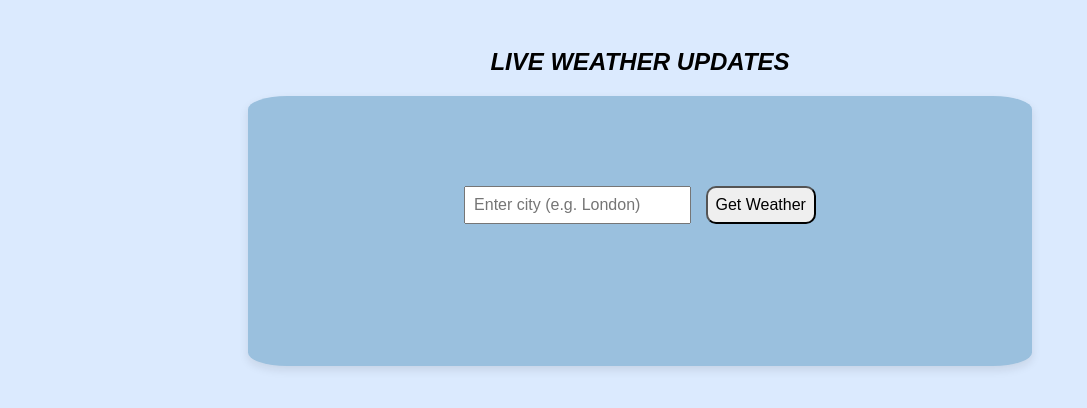
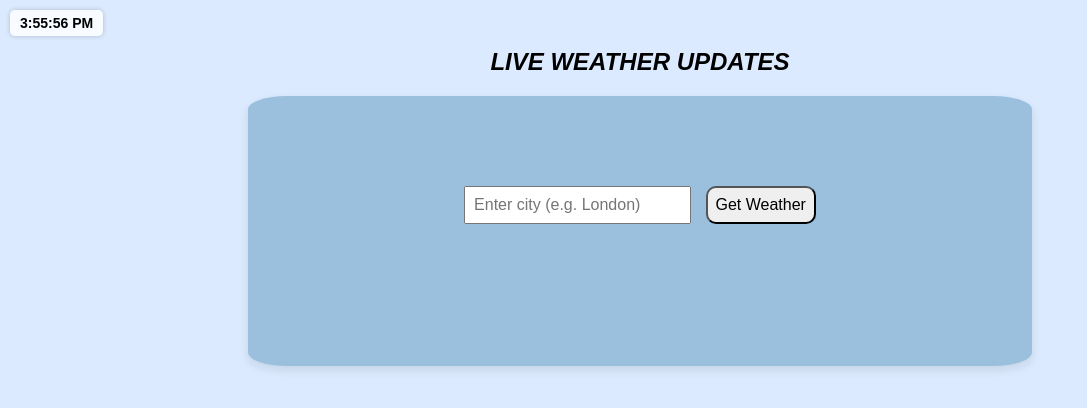
Before and after one commit to Aravind066390/weather, a plain HTML site: page index.html in a window 1280 px wide. Shown: the whole page, without its empty margins (0-1087 px from the left). Drawn offline with Linux system fonts and the light colour scheme.

Commit message:
Update index.html
Signed-off-by: Aravind <sathishkumarhollak@gmail.com>

```diff
--- a/index.html
+++ b/index.html
@@ -4,9 +4,10 @@
   <meta name="viewport" content="width=device-width, initial-scale=1.0"/>
   <title>Free Weather</title>
   <style>
-    h2{
-        font-style:oblique;
+    h2 {
+        font-style: oblique;
     }
+
     body {
       font-family: Arial, sans-serif;
       background: #dbeafe;
@@ -15,28 +16,47 @@
       flex-direction: column;
       align-items: center;
     }
+
     .container {
       background: rgb(154, 192, 222);
-      padding:7%;
+      padding: 7%;
       border-radius: 5%;
       box-shadow: 0 4px 10px rgba(18, 18, 18, 0.1);
       width: 50%;
       text-align: center;
     }
+
     input {
       padding: 8px;
       font-size: 16px;
       margin: 5px;
     }
+
     button {
       padding: 8px;
       font-size: 16px;
       margin: 5px;
-      border-radius:10px;
+      border-radius: 10px;
+    }
+
+    /* Clock styles */
+    #clock {
+      position: fixed;
+      top: 10px;
+      left: 10px;
+      background-color: #ffffffcc;
+      padding: 5px 10px;
+      border-radius: 5px;
+      font-size: 14px;
+      font-weight: bold;
+      box-shadow: 0 0 5px rgba(0, 0, 0, 0.2);
     }
   </style>
 </head>
 <body>
+
+  <div id="clock"></div> <!-- Clock -->
+
   <h2>LIVE WEATHER UPDATES</h2>
   <div class="container">
     <input type="text" id="city" placeholder="Enter city (e.g. London)" required/>
@@ -46,15 +66,24 @@
   </div>
 
   <script>
+    // Clock logic
+    function updateClock() {
+      const now = new Date();
+      const timeStr = now.toLocaleTimeString();
+      document.getElementById('clock').textContent = timeStr;
+    }
+    setInterval(updateClock, 1000);
+    updateClock(); // Initial call
+
+    // Weather logic
     async function getWeather() {
       const city = document.getElementById('city').value.trim();
       const result = document.getElementById('result');
 
-
       result.innerHTML = "Loading...";
 
       try {
-               const geoRes = await fetch(`https://nominatim.openstreetmap.org/search?q=${encodeURIComponent(city)}&format=json`);
+        const geoRes = await fetch(`https://nominatim.openstreetmap.org/search?q=${encodeURIComponent(city)}&format=json`);
         const geoData = await geoRes.json();
 
         if (!geoData.length) {
@@ -65,7 +94,6 @@
         const lat = geoData[0].lat;
         const lon = geoData[0].lon;
 
-        // Get weather from Open-Meteo
         const weatherRes = await fetch(`https://api.open-meteo.com/v1/forecast?latitude=${lat}&longitude=${lon}&current_weather=true`);
         const weatherData = await weatherRes.json();
 
@@ -78,11 +106,10 @@
 
         result.innerHTML = `
         <br><br>
-        <li><strong >-City:</strong> ${city}<br/></li>
-         <li><strong >-Temperature:</strong> ${current.temperature} °C<br/></li>
-         <li> <strong >-Windspeed:</strong> ${current.windspeed} km/h<br/></li>
-         <li> <strong >-Time:</strong> ${current.time}</li>
-
+        <li><strong>-City:</strong> ${city}<br/></li>
+        <li><strong>-Temperature:</strong> ${current.temperature} °C<br/></li>
+        <li><strong>-Windspeed:</strong> ${current.windspeed} km/h<br/></li>
+        <li><strong>-Time:</strong> ${current.time}</li>
         `;
       } catch (error) {
         result.innerHTML = "Error fetching data.";
```
